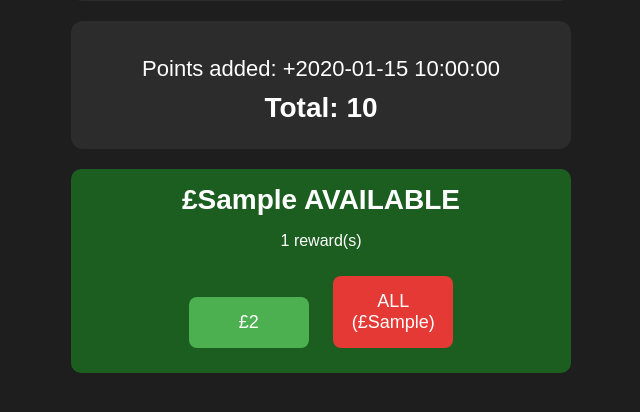
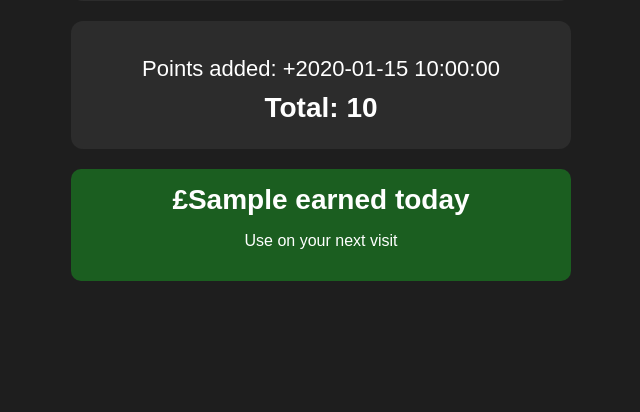
Before and after one commit to newportpetsuk-lab/newport-pets-loyalty, a Python web app: template templates/points_added.html in a window 1280 px wide. Shown: the part 187-599 px from the top of the page, without its empty margins (319-959 px from the left). Run offline with Jinja, Linux system fonts and the light colour scheme; the template is opened without the code that fills it: most values are stand-ins (such as "Sample title", 1, 10 or a date in 2020).

Commit message:
Update points_added.html

```diff
--- a/templates/points_added.html
+++ b/templates/points_added.html
@@ -111,28 +111,13 @@
     {% endif %}
 
     <!-- REWARD SECTION -->
-    {% if reward_count > 0 %}
-    <div class="card reward">
-        <div class="big">£{{ reward_value }} AVAILABLE</div>
-        <p>{{ reward_count }} reward(s)</p>
-
-        <form method="POST" action="/redeem_custom">
-
-            <input type="hidden" name="customer_id" value="{{ customer_id }}">
-
-            <button class="btn-green" name="redeem_value" value="2">£2</button>
-
-            {% if reward_value >= 4 %}
-            <button class="btn-orange" name="redeem_value" value="4">£4</button>
-            {% endif %}
-
-            <button class="btn-red" name="redeem_value" value="{{ reward_value }}">
-                ALL (£{{ reward_value }})
-            </button>
-
-        </form>
-    </div>
-    {% endif %}
+    <!-- REWARD INFO ONLY -->
+{% if reward_count > 0 %}
+<div class="card reward">
+    <div class="big">£{{ reward_value }} earned today</div>
+    <p>Use on your next visit</p>
+</div>
+{% endif %}
 
 </div>
 
```
